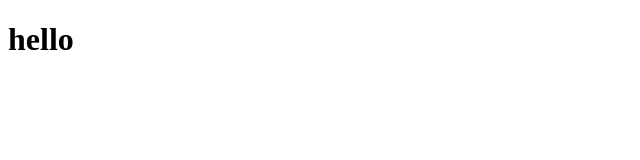
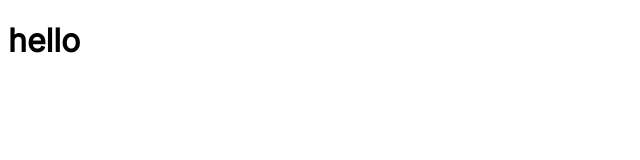
Before and after one commit to jakubfiglak/figlak-portfolio, a Gatsby site: page / in a window 1280 px wide. Shown: the full height of the page, 0-640 px from the left. Built offline with nearby package versions, Linux system fonts and the light colour scheme; Gatsby itself is replaced by a stand-in of ours.

Commit message:
feat(setup): install font, setup eslint and prettier

```diff
--- /dev/null
+++ b/gatsby-browser.js
@@ -0,0 +1 @@
+import '@fontsource/inter';
--- a/package.json
+++ b/package.json
@@ -15,6 +15,7 @@
     "clean": "gatsby clean"
   },
   "dependencies": {
+    "@fontsource/inter": "^4.4.1",
     "babel-plugin-styled-components": "^1.12.0",
     "gatsby": "^3.4.1",
     "gatsby-plugin-image": "^1.6.0",
@@ -31,6 +32,7 @@
   "devDependencies": {
     "@commitlint/cli": "^12.1.4",
     "@commitlint/config-conventional": "^12.1.4",
+    "@types/styled-components": "^5.1.9",
     "@typescript-eslint/eslint-plugin": "^4.25.0",
     "@typescript-eslint/parser": "^4.25.0",
     "eslint": "^7.27.0",
@@ -38,6 +40,7 @@
     "eslint-config-prettier": "^8.3.0",
     "eslint-plugin-import": "^2.23.3",
     "eslint-plugin-jsx-a11y": "^6.4.1",
+    "eslint-plugin-prettier": "^3.4.0",
     "eslint-plugin-react": "^7.23.2",
     "eslint-plugin-react-hooks": "^4.2.0",
     "husky": "^6.0.0",
--- a/src/pages/index.tsx
+++ b/src/pages/index.tsx
@@ -1,9 +1,13 @@
 import * as React from 'react';
+import { GlobalStyles } from '../styles/GlobalStyles';
 
 const IndexPage = () => (
-  <main>
-    <h1>hello</h1>
-  </main>
+  <>
+    <GlobalStyles />
+    <main>
+      <h1>hello</h1>
+    </main>
+  </>
 );
 
 export default IndexPage;
--- /dev/null
+++ b/src/styles/GlobalStyles.ts
@@ -0,0 +1,7 @@
+import { createGlobalStyle } from 'styled-components';
+
+export const GlobalStyles = createGlobalStyle`
+  html {
+    font-family: Inter, -apple-system, BlinkMacSystemFont, 'Segoe UI', Roboto, Oxygen, Ubuntu, Cantarell, 'Open Sans', 'Helvetica Neue', sans-serif;
+  }
+`;
```
Also changed, not shown: gatsby-config.js (+10 -10 lines), tsconfig.json (added, +17 -0 lines), .eslintrc.js, 2 other files.
